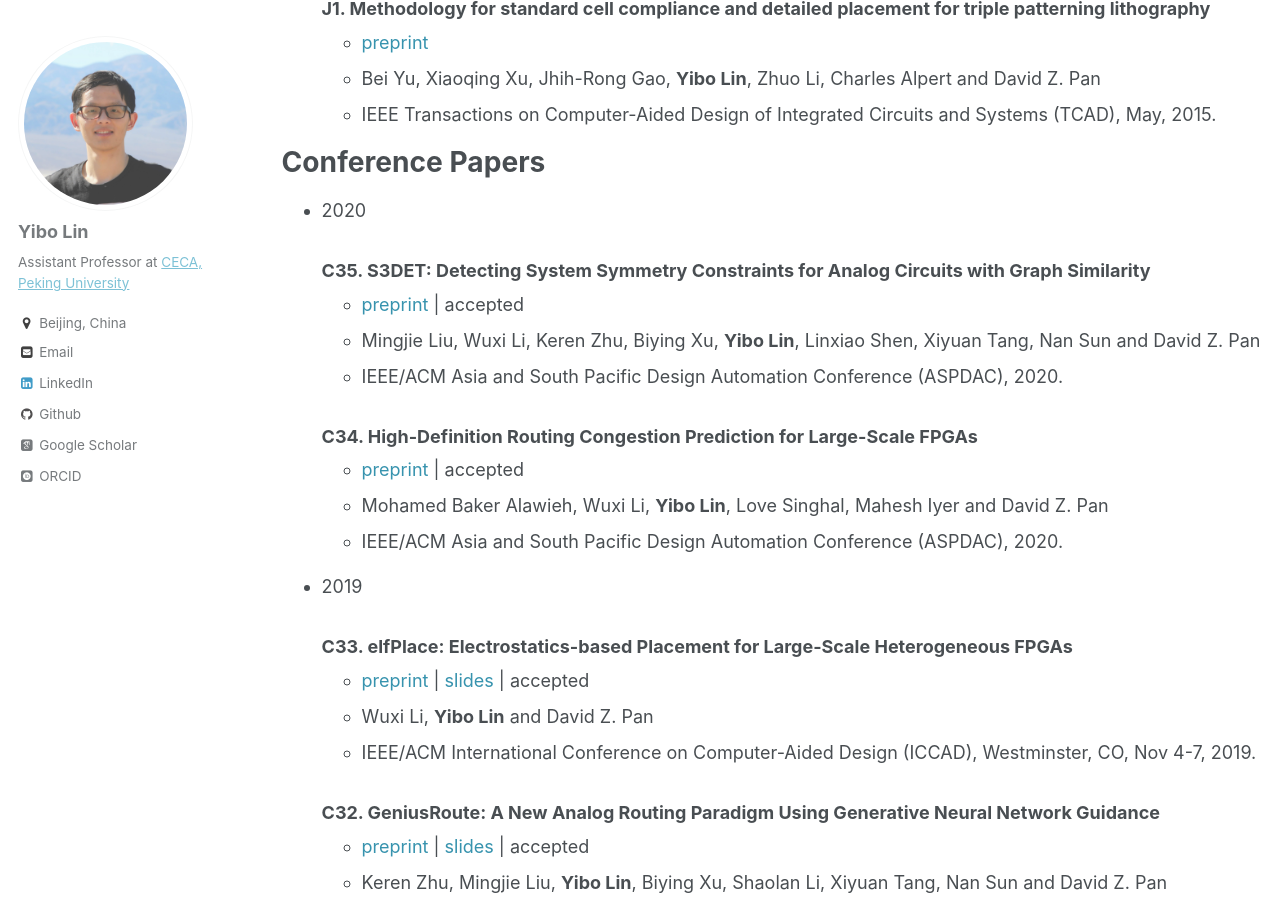
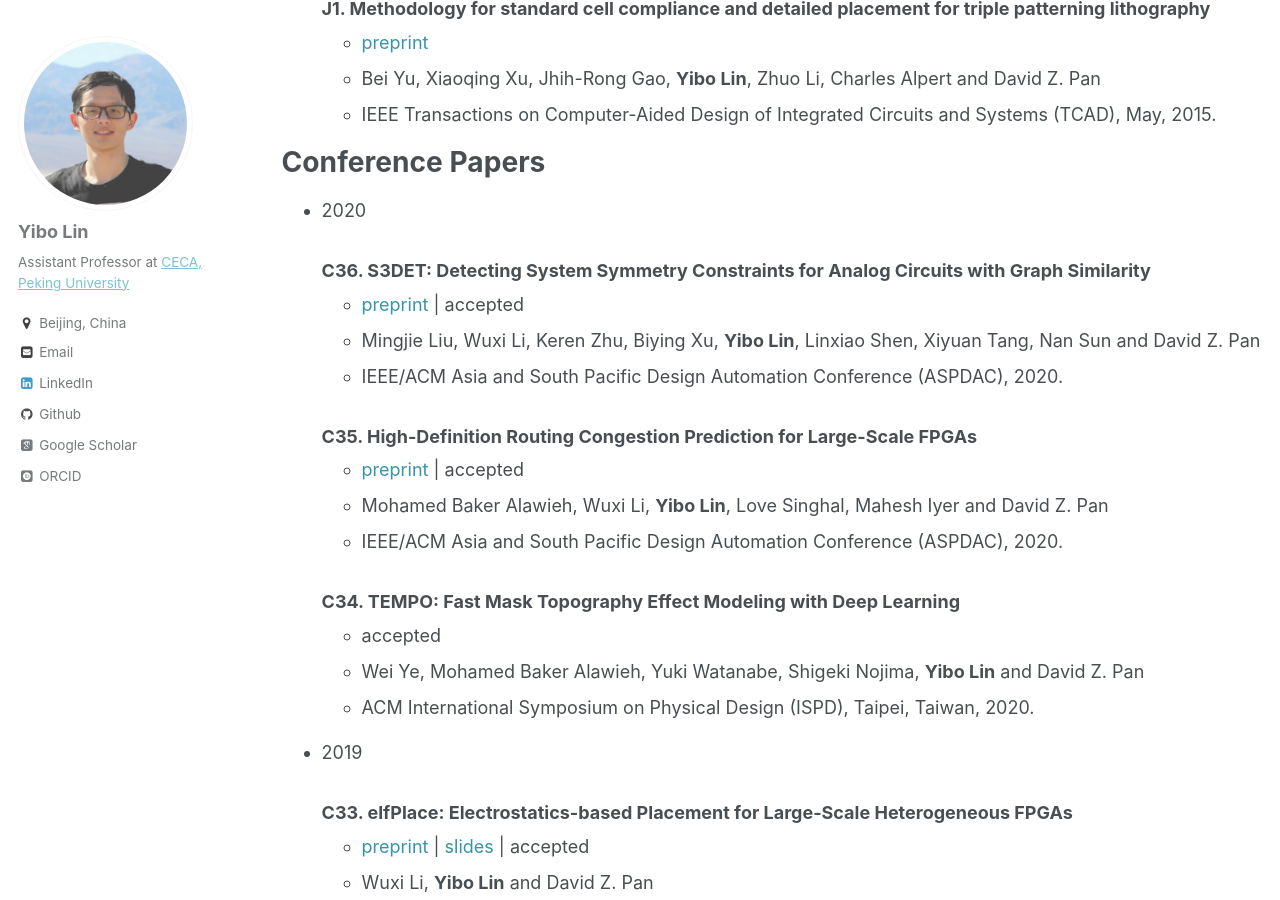
Before and after one commit to limbo018/limbo018.github.io, a Jekyll site: the page built from _pages/publications.md, in a window 1280 px wide and 900 px high, scrolled down 3623 px. Built offline with Jekyll 4.4.1, drawn with Linux system fonts in a browser that asks for light colours; some web fonts are replaced.

Commit message:
add tempo and bpa nomination

```diff
--- a/_pages/publications.md
+++ b/_pages/publications.md
@@ -130,15 +130,20 @@ Conference Papers
 
 * 2020
 
-  ### C35. S3DET: Detecting System Symmetry Constraints for Analog Circuits with Graph Similarity
+  ### C36. S3DET: Detecting System Symmetry Constraints for Analog Circuits with Graph Similarity
      * <a href="/publications/papers/ANALOG_ASPDAC2020_Liu.pdf" style="color:#3793ae">preprint</a> \| accepted
      * Mingjie Liu, Wuxi Li, Keren Zhu, Biying Xu, **Yibo Lin**, Linxiao Shen, Xiyuan Tang, Nan Sun and David Z. Pan
      * IEEE/ACM Asia and South Pacific Design Automation Conference (ASPDAC), 2020.
 
-  ### C34. High-Definition Routing Congestion Prediction for Large-Scale FPGAs
+  ### C35. High-Definition Routing Congestion Prediction for Large-Scale FPGAs
      * <a href="/publications/papers/FPGA_ASPDAC2020_Alawieh.pdf" style="color:#3793ae">preprint</a> \| accepted
      * Mohamed Baker Alawieh, Wuxi Li, **Yibo Lin**, Love Singhal, Mahesh Iyer and David Z. Pan
      * IEEE/ACM Asia and South Pacific Design Automation Conference (ASPDAC), 2020.
+
+  ### C34. TEMPO: Fast Mask Topography Effect Modeling with Deep Learning
+     * accepted
+     * Wei Ye, Mohamed Baker Alawieh, Yuki Watanabe, Shigeki Nojima, **Yibo Lin** and David Z. Pan
+     * ACM International Symposium on Physical Design (ISPD), Taipei, Taiwan, 2020.
 
 * 2019
 
```
Also changed, not shown: _includes/publications_cv.md (+4 -2 lines), _pages/cv.md (+17 -16 lines), ref/publications.bib (+13 -0 lines), 8 other files.
